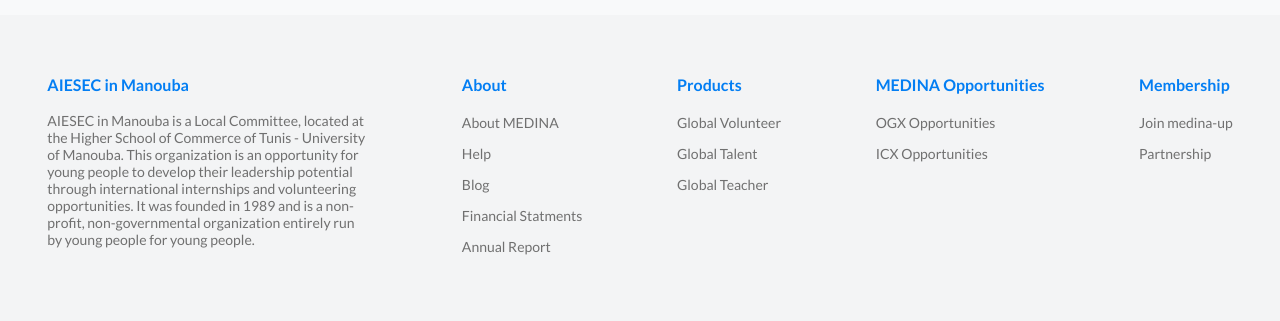
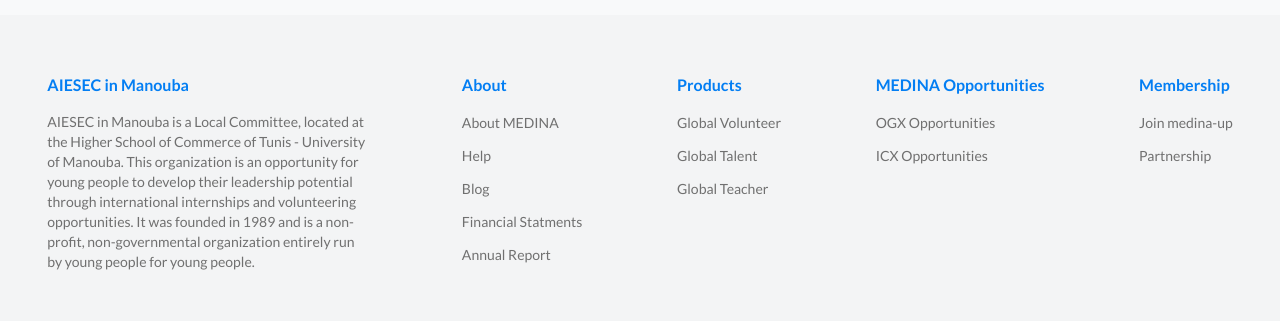
Before and after one commit to AIESEC-Medina/lc-medina-website, a Gatsby site: page / in a window 1280 px wide. Shown: the part 84-405 px from the top of the page. Built offline with nearby package versions, Linux system fonts and the light colour scheme; Gatsby itself is replaced by a stand-in of ours.

Commit message:
fix: Footer line-height

```diff
--- a/src/shared/Footer/index.scss
+++ b/src/shared/Footer/index.scss
@@ -3,7 +3,6 @@
   background-color: #00000005;
   padding: 60px 0px;
   position: relative;
-  z-index: 10;
   .top-section {
     width: 100%;
     justify-content: space-around;
@@ -21,6 +20,7 @@
       .list-item a,
       .medina-description {
         font-size: 14px;
+        line-height: 20px;
         color: #707070;
       }
       .list {
```
